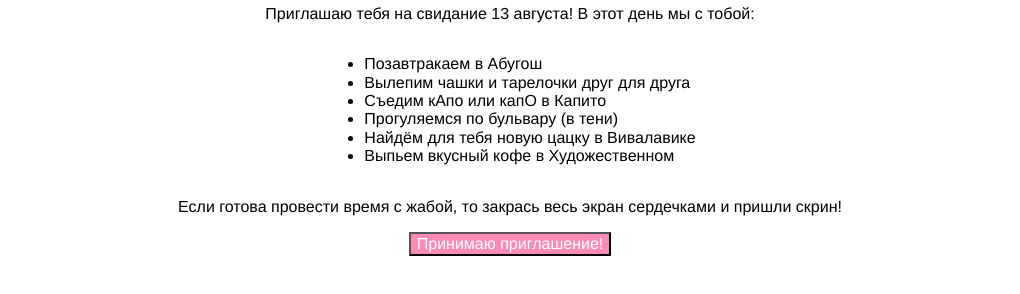
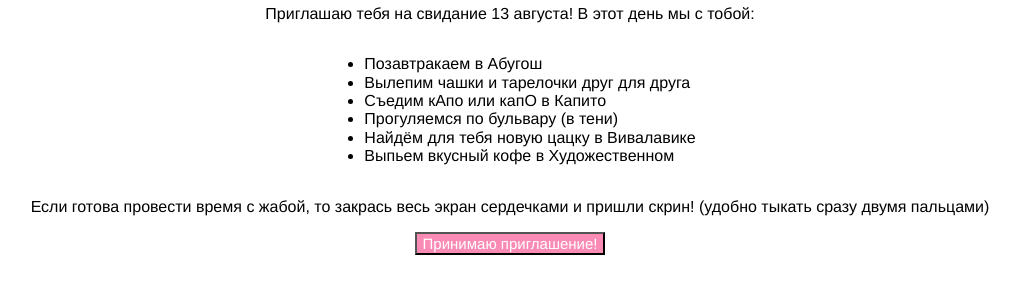
Before and after one commit to YanTardy/invite, a plain HTML site: page index.html in a window 1280 px wide. Shown: the part 68-362 px from the top of the page, without its empty margins (130-1150 px from the left). Drawn offline with Linux system fonts and the light colour scheme.

Commit message:
ну теперь точно всё как надо

```diff
--- a/index.html
+++ b/index.html
@@ -22,7 +22,7 @@
       <li class="invite__action">Найдём для тебя новую цацку в Вивалавике</li>
       <li class="invite__action">Выпьем вкусный кофе в Художественном</li>
     </ul>
-    <p class="invite__description">Если готова провести время с жабой, то закрась весь экран сердечками и пришли скрин!</p>
+    <p class="invite__description">Если готова провести время с жабой, то закрась весь экран сердечками и пришли скрин! (удобно тыкать сразу двумя пальцами)</p>
     <button class="button1" id="button">Принимаю приглашение!</button>
   </div>
 
--- a/style.css
+++ b/style.css
@@ -31,13 +31,12 @@
 }
 
 button {
+  font-size: 15px;
+  text-align: center;
   background-color: rgb(250, 139, 181);
   color: white;
-}
-
-.button {
   margin: 0;
-  top: 400px;
+  top: 500px;
 }
 
 .p5Canvas {
```
